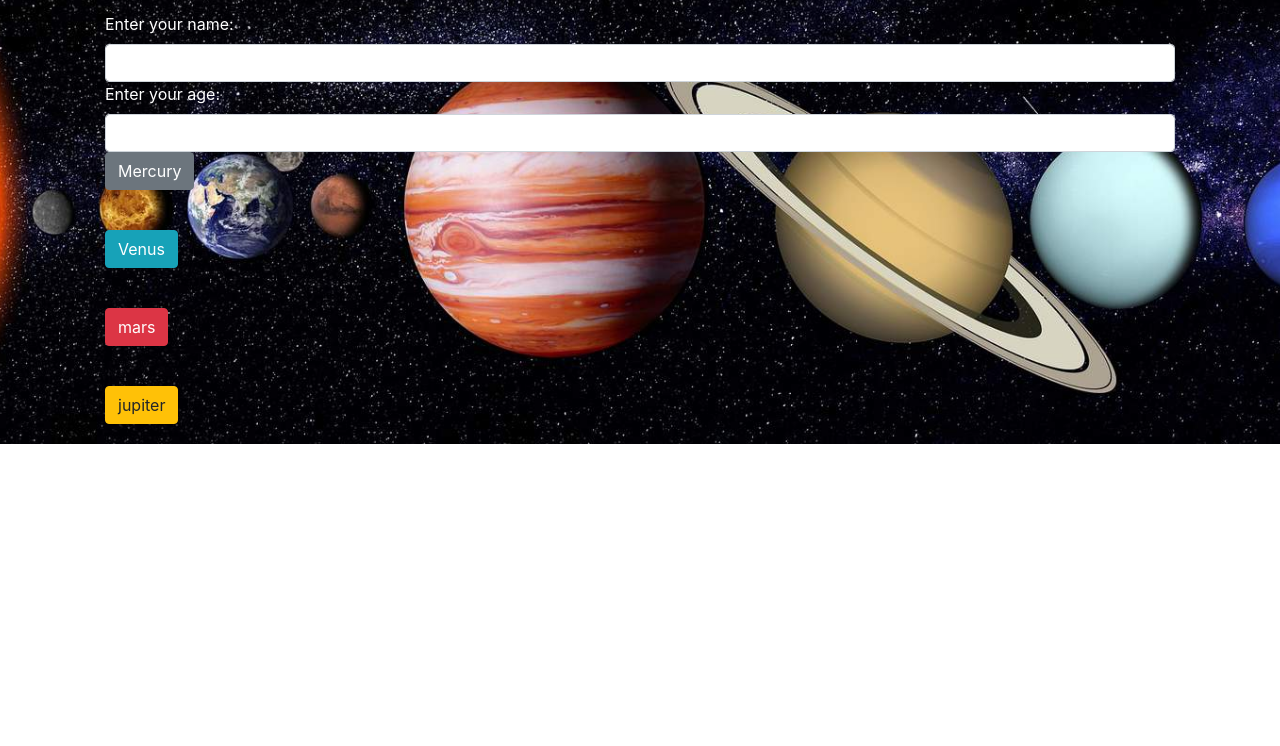
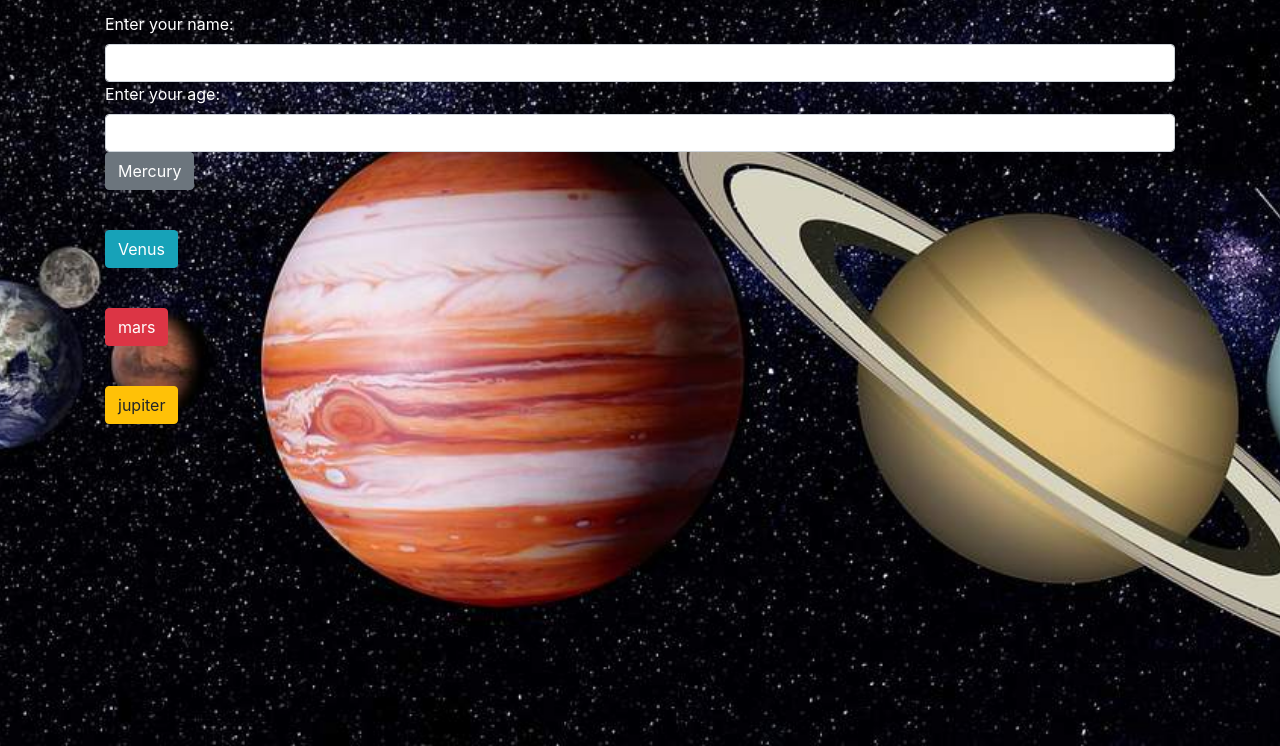
Before and after one commit to glenbuck503/space-age, a website built with webpack: page src/index.html in a window 1280 px wide. Shown: the part 54-800 px from the top of the page. Built offline with nearby package versions, Linux system fonts and the light colour scheme.

Commit message:
working background image

```diff
--- a/src/css/styles.css
+++ b/src/css/styles.css
@@ -1,11 +1,7 @@
-body {
-  background: url(../assets/images/space.jpg);
-  /* height: 100%; */
-   background-position:center;
-   background-repeat: no-repeat;
-   background-size:cover;
-   height:auto;
-
+body, html {
+  background: url(../assets/images/space.jpg) no-repeat fixed center;;
+  background-position:center;
+  background-size:cover;
 }
 
 h2 {
```
